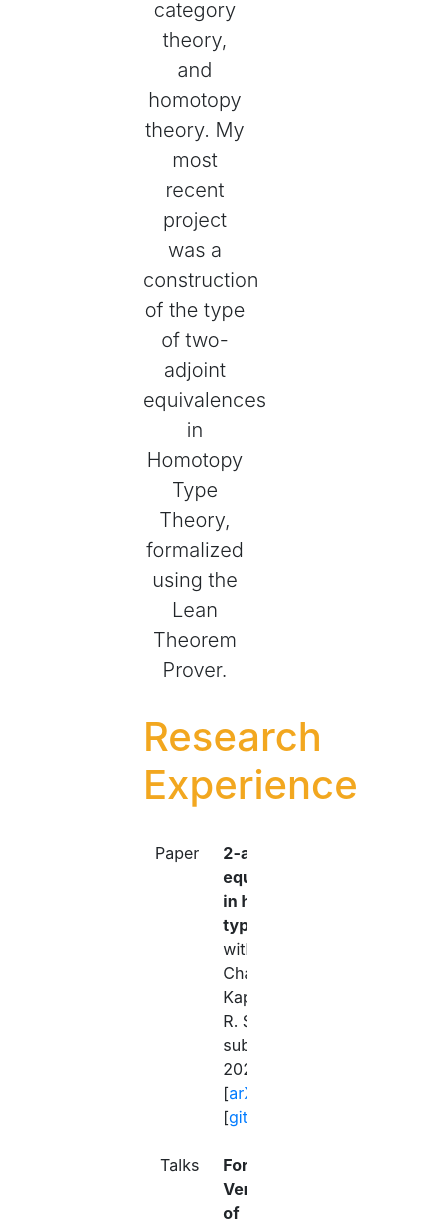
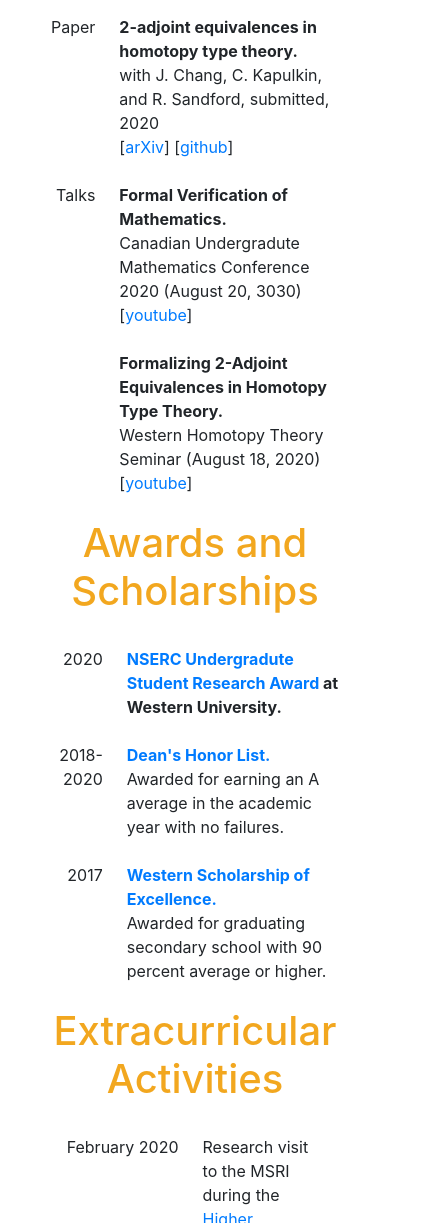
Before and after one commit to daniel-carranza/daniel-carranza.github.io-OLD, a plain HTML site: page index.html in a window 390 px wide. Shown: the part 777-2000 px from the top of the page, 426 px wide, since content can reach past the window. Drawn offline with nearby package versions, Linux system fonts and the light colour scheme.

Commit message:
fixed broken padding for mobile

```diff
--- a/index.html
+++ b/index.html
@@ -73,7 +73,7 @@
 
   <div class="starter-template">
     <h1 class="big">Daniel Carranza</h1>
-    <p class="lead">
+    <p class="lead center">
 		I am a 4th year undergradute student in Mathematics and Computer Science at Western University under the supervision of <a href="https://www.math.uwo.ca/faculty/kapulkin/">Chris Kapulkin</a>.
 		<br>
 		I am interested in logic, category theory, and homotopy theory. My most recent project was a construction of the type of two-adjoint equivalences in Homotopy Type Theory, formalized using the Lean Theorem Prover.
@@ -102,13 +102,13 @@
 			<td align="left">
 				<b>Formalizing 2-Adjoint Equivalences in Homotopy Type Theory.</b> <br>
 				Western Homotopy Theory Seminar (August 18, 2020) <br>
+				<a href="" id="awards"></a>
 				[<a href="https://youtu.be/BIqhGYoo_PU">youtube</a>]
 			</td>
 		</tr>
 	</table>
 	</div>
-
-	<h1 class="colorhead" id="awards">Awards and Scholarships</h1>
+	<h1 class="colorhead">Awards and Scholarships</h1>
 	<div class="table-responsive">
 	<table class="center">
 		<tr>
@@ -137,7 +137,7 @@
 	</table>
 	</div>
 
-	<h1 class="colorhead" id="extracurriculars">Extracurricular Activities</h1>
+	<h1 class="colorhead">Extracurricular Activities</h1>
 	<div class="table-responsive">
 	<table style="width:75%" class="center">
 		<tr>
--- a/starter-template.css
+++ b/starter-template.css
@@ -1,11 +1,12 @@
 body {
-  padding-top: 5rem;
+  padding-top: 2rem;
 }
 .starter-template {
-  padding: 1rem 8rem;
+  padding: 3rem 1.5rem;
   text-align: center;
 }
-table.center {
+.center {
+  max-width: 720px;
   margin-left: auto;
   margin-right: auto;
 }
```
